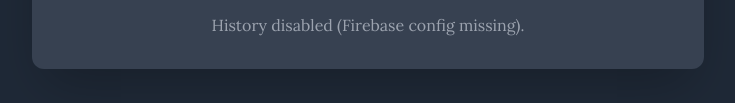
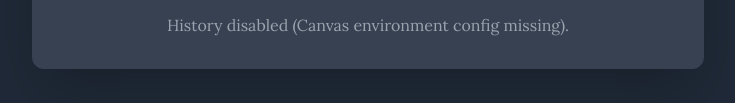
Before and after one commit to Travelwithme81/Vertical-Mental-Math, a plain HTML site: page index.html in a window 1280 px wide. Shown: the part 683-786 px from the top of the page, without its empty margins (272-1007 px from the left). Drawn offline with nearby package versions, Linux system fonts and the light colour scheme.

Commit message:
Update index.html

```diff
--- a/index.html
+++ b/index.html
@@ -338,7 +338,10 @@
         async function setupFirebase() {
             if (!firebaseConfig) {
                 console.error("Firebase config not available. History saving will be disabled.");
-                $historyLoading.textContent = "History disabled (Firebase config missing).";
+                // FIX: Updated message for clarity.
+                $historyLoading.textContent = "History disabled (Canvas environment config missing).";
+                isAuthReady = false;
+                $exportCsvButton.disabled = true;
                 return;
             }
 
```
